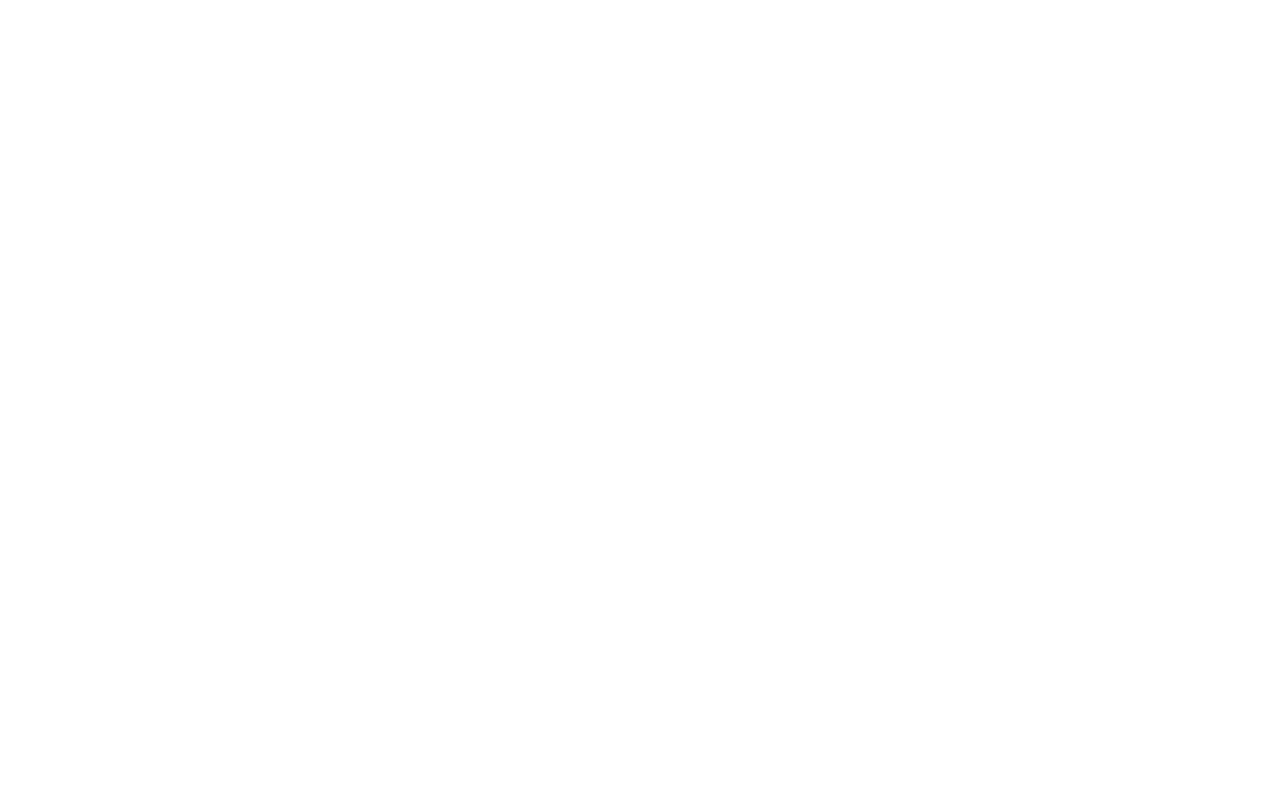
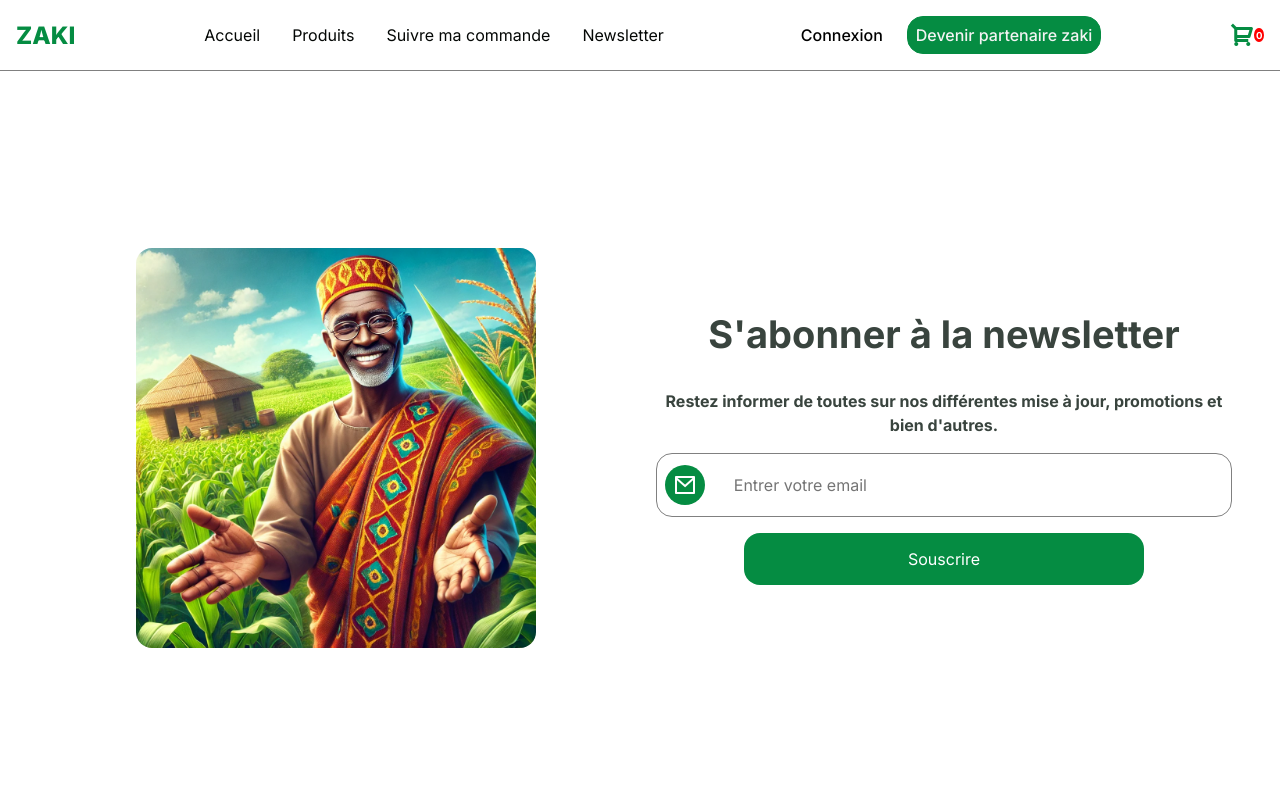
Before and after one commit to miakojean/zaki, a Vue app in the folder zaki front/: page /Newsletter in a window 1280 px wide. Before the commit this address had no page. Shown: the top 800 px of the page. Built offline with nearby package versions, Linux system fonts and the light colour scheme.

Commit message:
newsletter section

```diff
--- a/zaki front/src/components/Landing/HeaderSection.vue
+++ b/zaki front/src/components/Landing/HeaderSection.vue
@@ -7,7 +7,7 @@
                 <p>
                     Profitez d'une plateforme simple et rapide pour
                     accéder aux meilleurs produits vivriers de Côte d'Ivoire.
-                    Commandez, payez en ligne, et recevez vos produits directement chez vous.
+                    Commandez et recevez vos produits directement chez vous.
                 </p>
                 <Research />
             </div>
@@ -38,8 +38,8 @@ export default {
 
 .header__pic{
     background-size: cover;
-    height: 240px;
-    width: 240px;
+    height: 400px;
+    width: 400px;
     cursor: pointer;
     border-radius: 1rem;
 }
--- a/zaki front/src/components/Landing/MemberSection.vue
+++ b/zaki front/src/components/Landing/MemberSection.vue
@@ -6,7 +6,7 @@
                 Mettez-vous en ligne pour accroitre votre visibilité.
             </h3>
         </header>
-        <div class="custom-head-divider"></div>
+
         <div class="card___container">
             <div class="cards">
                 <img class="Member__Pic" src="@/assets/categories/farmer2.webp" alt="cereales" />
--- a/zaki front/src/components/Landing/Newsletter.vue
+++ b/zaki front/src/components/Landing/NewsletterLand.vue
@@ -72,7 +72,8 @@ label {
     border: 1px solid gray;
     border-radius: 1rem;
     gap: 1rem;
-    max-width: 400px;
+    width: 100%;
+    max-width: 600px;
 }
 
 input{
@@ -114,5 +115,16 @@ label i{
         align-content: center;
     }
 
+
+}
+
+@media (min-width: 1920px){
+    .Newsletter__Container{
+        display: grid;
+        grid-template-columns: 1fr 1fr;
+        gap: 2rem;
+        align-content: center;
+    }
+
 }
 </style>
--- a/zaki front/src/components/Landing/PageSection.vue
+++ b/zaki front/src/components/Landing/PageSection.vue
@@ -27,14 +27,14 @@
                 <MoreButton :route="'/Product'" />
             </div>
             <div class="cards">
-                <h3>Produits transformés</h3>
-                <img class="Pic" src="@/assets/categories/cereales.jpg" alt="cereales" />
-                <p>Attiéké, huile rouge, Djoumgblé, etc.</p>
+                <h3>Légumineuses</h3>
+                <img class="Pic" src="@/assets/categories/legumineuses.webp" alt="cereales" />
+                <p>Lentilles, Haricots, Haricots blancs, Pois chiches, etc.</p>
                 <MoreButton :route="'/Product'" />
             </div>
             <div class="cards">
                 <h3>Autres produits</h3>
-                <img class="Pic" src="@/assets/categories/cereales.jpg" alt="cereales" />
+                <img class="Pic" src="@/assets/categories/welcome.webp" alt="cereales" />
                 <p>Découvrez tous nos produits ici.</p>
                 <MoreButton label = "Tous nos produits" :route="'/Product'"/>
             </div>
@@ -158,6 +158,7 @@ section{
         display: grid;
         grid-template-columns: 1fr 1fr 1fr;
         gap: 1rem;
+        width: 100%;
     }
     .Pic{
         background-size: cover;
@@ -192,8 +193,8 @@ section{
     }
     .Pic{
         background-size: cover;
-        height: 400px;
-        width: 400px;
+        height: 320px;
+        width: 320px;
         cursor: pointer;
     }
     .cards{
--- a/zaki front/src/components/MoreButton.vue
+++ b/zaki front/src/components/MoreButton.vue
@@ -13,8 +13,9 @@ export default {
       default: "Découvrir" // Texte par défaut
     },
     category: {
-      type: String,
-      required: false, // La catégorie est obligatoire pour construire la route dynamique
+    type: String,
+    required: false,
+    default: "all" // Catégorie par défaut
     },
   },
 
--- /dev/null
+++ b/zaki front/src/components/Newsletter/NewSection.vue
@@ -0,0 +1,213 @@
+<template>
+  <div class="news">
+        <div class="pictures">
+            <img class="Pic" src="@/assets/categories/welcome.webp" alt="agriculteurs" />
+        </div>
+        <div class="newsletter">
+            <header>
+                <h4>
+                    S'abonner à la newsletter
+                </h4>
+                <p>
+                    Restez informer de toutes sur nos différentes mise à jour,
+                    promotions et bien d'autres.
+                </p>
+            </header>
+            <div class="Newform">
+                <form action="#" method="post">
+                    <label for="Email">
+                        <i class="ri-mail-line"></i>
+                        <input type="email" placeholder="Entrer votre email">
+                    </label>
+                    <MainButton label ="Souscrire" />
+                </form>
+            </div>
+        </div>
+  </div>
+</template>
+
+<script>
+import MainButton from '../MainButton.vue';
+
+export default {
+
+    components:{
+        MainButton,
+    }
+
+}
+</script>
+
+<style scoped >
+
+.news{
+  padding: 3rem 1rem 1rem 1rem;
+  display: flex;
+  flex-direction: column;
+  justify-content: center;
+  gap: 2rem;
+  min-height: 100vh;
+}
+
+.newsltter{
+  display: flex;
+  flex-direction: column;
+  justify-content: center;
+  align-items: center;
+  gap: 2rem;
+}
+
+.pictures{
+  width: 100%;
+  display: flex;
+  flex-direction: column;
+  justify-content: center;
+  align-items: center;
+}
+
+.Pic{
+    background-size: cover;
+    width: 300px;
+    height: 300px;
+    border-radius: 1rem;
+}
+
+header{
+  display: flex;
+  flex-direction: column;
+  gap: 2rem;
+}
+
+.Newform{
+    padding-top: 1rem;
+}
+
+form{
+    display: flex;
+    flex-direction: column;
+    gap: 1rem;
+}
+form label{
+    display: flex;
+    align-items: center;
+}
+
+label {
+    padding: 0.5rem;
+    border: 1px solid gray;
+    border-radius: 1rem;
+    gap: 1rem;
+    width: 100%;
+    max-width: 600px;
+}
+
+input{
+    padding: 0.8rem;
+    border: none;
+    font-size: 1rem;
+}
+
+input:focus{
+    outline: none;
+}
+
+label i{
+    align-self: center;
+    font-size: 1.5rem;
+    font-weight: 500;
+    background: #058C42;
+    padding: 0.5rem;
+    border-radius: 50%;
+    color: white;
+}
+
+/* Media Queries */
+@media (min-width: 768px) {
+
+    .Pic{
+    background-size: cover;
+    width: 400px;
+    height: 400px;
+    border-radius: 1rem;
+    }
+
+}
+
+@media (min-width: 1024px) {
+
+  .order__section{
+  padding: 1rem;
+  }
+
+  .news{
+    display: grid;
+    grid-template-columns: 1fr 1fr;
+    align-items: center;
+    gap: 2rem;
+    height: auto;
+    min-height: 100vh;
+  }
+
+  .pictures{
+    display: flex;
+  }
+  .Pic{
+    background-size: cover;
+    max-height: 500px;
+    max-width: 500px;
+    border-radius: 1rem;
+  }
+
+  form{
+    display: flex;
+    flex-direction: column;
+    justify-content: center;
+    align-items: center;
+    gap: 1rem;
+  }
+
+  .results__box{
+    width: 100%;
+  }
+
+  .newsltter{
+  display: flex;
+  flex-direction: column;
+  justify-content: center;
+  align-items: center;
+  gap: 2rem;
+  }
+}
+
+@media (min-width: 1920px) {
+  .order__section{
+  padding: 1rem;
+  }
+
+  .news{
+    display: grid;
+    grid-template-columns: 1fr 1fr;
+    align-items: center;
+    justify-content: center;
+    gap: 2rem;
+  }
+
+  .pictures{
+    display: flex;
+  }
+
+  .Pic{
+    background-size: cover;
+    max-height: 700px;
+    max-width: 700px;
+    border-radius: 1rem;
+  }
+  .newsltter{
+  display: flex;
+  flex-direction: column;
+  justify-content: center;
+  align-items: center;
+  gap: 2rem;
+  }
+}
+</style>
--- /dev/null
+++ b/zaki front/src/components/Order/orderButton.vue
@@ -0,0 +1,98 @@
+<template>
+    <button @click="redirect" class="button2">
+        {{ label }}
+        <i class="ri-arrow-right-line"></i>
+    </button>
+</template>
+
+<script>
+export default {
+props: {
+    label: {
+    type: String,
+    default: "Découvrir" // Texte par défaut
+    },
+},
+
+};
+</script>
+
+<style>
+/* From Uiverse.io by shah1345 */
+.button2 {
+display: flex;
+align-items: center;
+justify-content: center;
+gap: 2rem;
+transition: all 0.2s ease-in;
+position: relative;
+overflow: hidden;
+z-index: 0;
+color: #058C42;
+padding: 0.7em 1.7em;
+cursor: pointer;
+font-size: 18px;
+font-weight: 500;
+border-radius: 0.5em;
+background: none;
+border: 1px solid #058C42;
+box-shadow: 6px 6px 12px #c5c5c5, -6px -6px 12px #ffffff;
+width:100%;
+max-width: 300px;
+}
+/* #e8e8e8*/
+
+.button2:active {
+color: #666;
+box-shadow: inset 4px 4px 12px #c5c5c5, inset -4px -4px 12px #ffffff;
+}
+
+.button2:before {
+content: "";
+position: absolute;
+left: 50%;
+transform: translateX(-50%) scaleY(1) scaleX(1.25);
+top: 100%;
+width: 140%;
+height: 180%;
+background-color: rgba(0, 0, 0, 0.05);
+border-radius: 50%;
+display: block;
+transition: all 0.5s 0.1s cubic-bezier(0.55, 0, 0.1, 1);
+z-index: -1;
+}
+
+.button2:after {
+content: "";
+position: absolute;
+left: 55%;
+transform: translateX(-50%) scaleY(1) scaleX(1.45);
+top: 180%;
+width: 160%;
+height: 190%;
+background-color: #058C42;
+border-radius: 50%;
+display: block;
+transition: all 0.5s 0.1s cubic-bezier(0.55, 0, 0.1, 1);
+z-index: -1;
+}
+
+.button2:hover {
+color: #ffffff;
+border: 1px solid #058C42;
+}
+
+.button2:hover:before {
+top: -35%;
+background-color: #058C42;
+transform: translateX(-50%) scaleY(1.3) scaleX(0.8);
+}
+
+.button2:hover:after {
+top: -45%;
+background-color: #058C42;
+transform: translateX(-50%) scaleY(1.3) scaleX(0.8);
+}
+
+
+</style>
--- a/zaki front/src/router/index.js
+++ b/zaki front/src/router/index.js
@@ -5,6 +5,7 @@ import LoginView from '@/views/LoginView.vue';
 import Registration from '@/views/Registration.vue';
 import Products from '@/components/Products/Products.vue';
 import OrderSection from '@/components/Order/OrderSection.vue';
+import Newsletter from '@/views/Newsletter.vue';
 
 const routes = [
     {
@@ -28,8 +29,9 @@ const routes = [
         component: OrderSection,
     },
     {
-        path: '/Basket',
-        name: 'Panier'
+        path: '/Newsletter',
+        name: 'Newsletter',
+        component:Newsletter,
     },
     {
         path: '/Login',
--- a/zaki front/src/views/LandingPage.vue
+++ b/zaki front/src/views/LandingPage.vue
@@ -18,7 +18,7 @@ import NavBar from '@/components/Landing/NavBar.vue';
 import PageSection from '@/components/Landing/PageSection.vue';
 import MemberSection from '@/components/Landing/MemberSection.vue';
 import TestimonialSection from '@/components/Landing/TestimonialSection.vue';
-import Newsletter from '@/components/Landing/Newsletter.vue';
+import Newsletter from '@/components/Landing/NewsletterLand.vue';
 import HeaderSection from '@/components/Landing/HeaderSection.vue';
 import FooterSection from '@/components/Landing/FooterSection.vue';
 
--- /dev/null
+++ b/zaki front/src/views/Newsletter.vue
@@ -0,0 +1,28 @@
+<template>
+    <div>
+      <NavBar />
+      <NewSection />
+      <FooterSection />
+    </div>
+  </template>
+
+<script>
+import FooterSection from '@/components/Landing/FooterSection.vue';
+import NavBar from '@/components/Landing/NavBar.vue';
+import NewSection from '@/components/Newsletter/NewSection.vue';
+import OrderSection from '@/components/Order/OrderSection.vue';
+
+export default {
+
+    components:{
+        NavBar,
+        OrderSection,
+        FooterSection,
+        NewSection
+    }
+}
+</script>
+
+  <style>
+
+  </style>
```
Also changed, not shown: zaki front/src/components/ComponentCart.vue (+5 -3 lines), zaki front/src/assets/categories/welcome.webp (added), zaki front/src/components/Products/Categories.vue (indentation only), 1 other file (tests, documents, lock files or other folders). Lines whose indentation alone changed are shown as unchanged.
